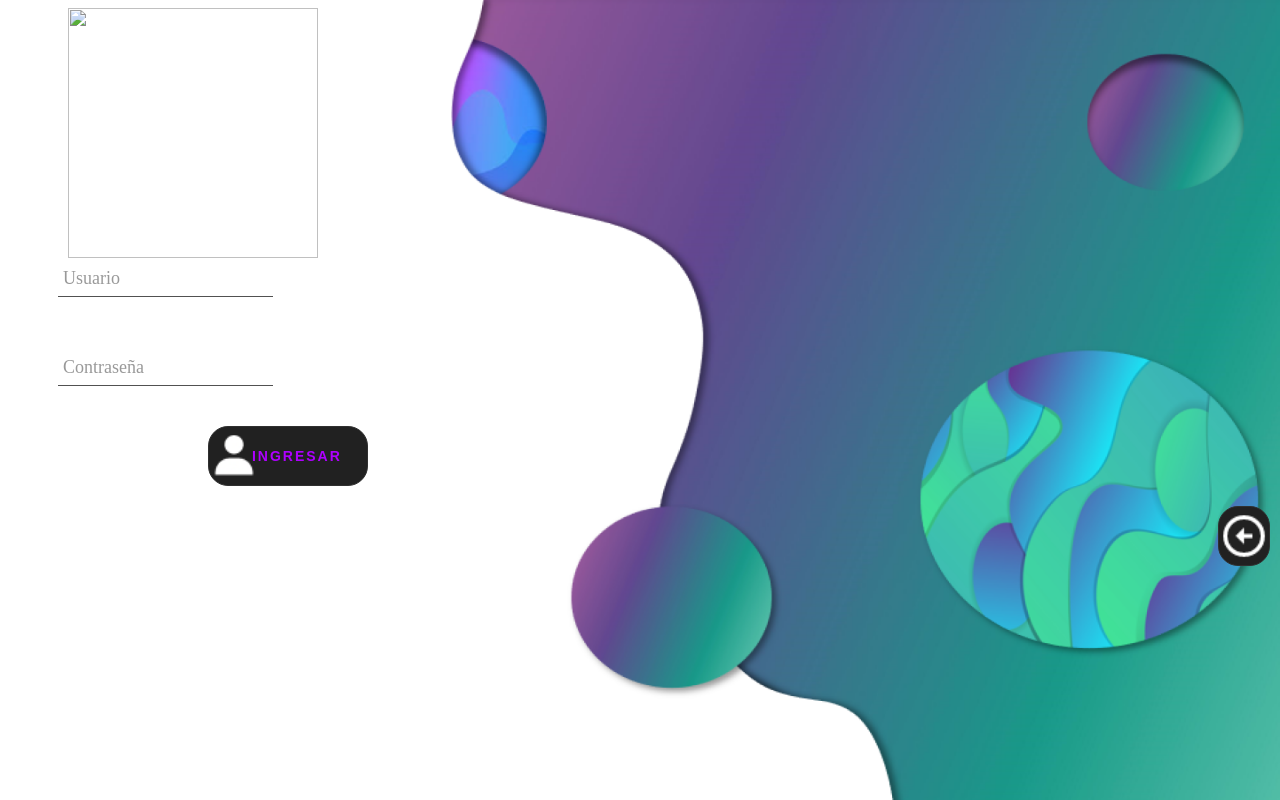
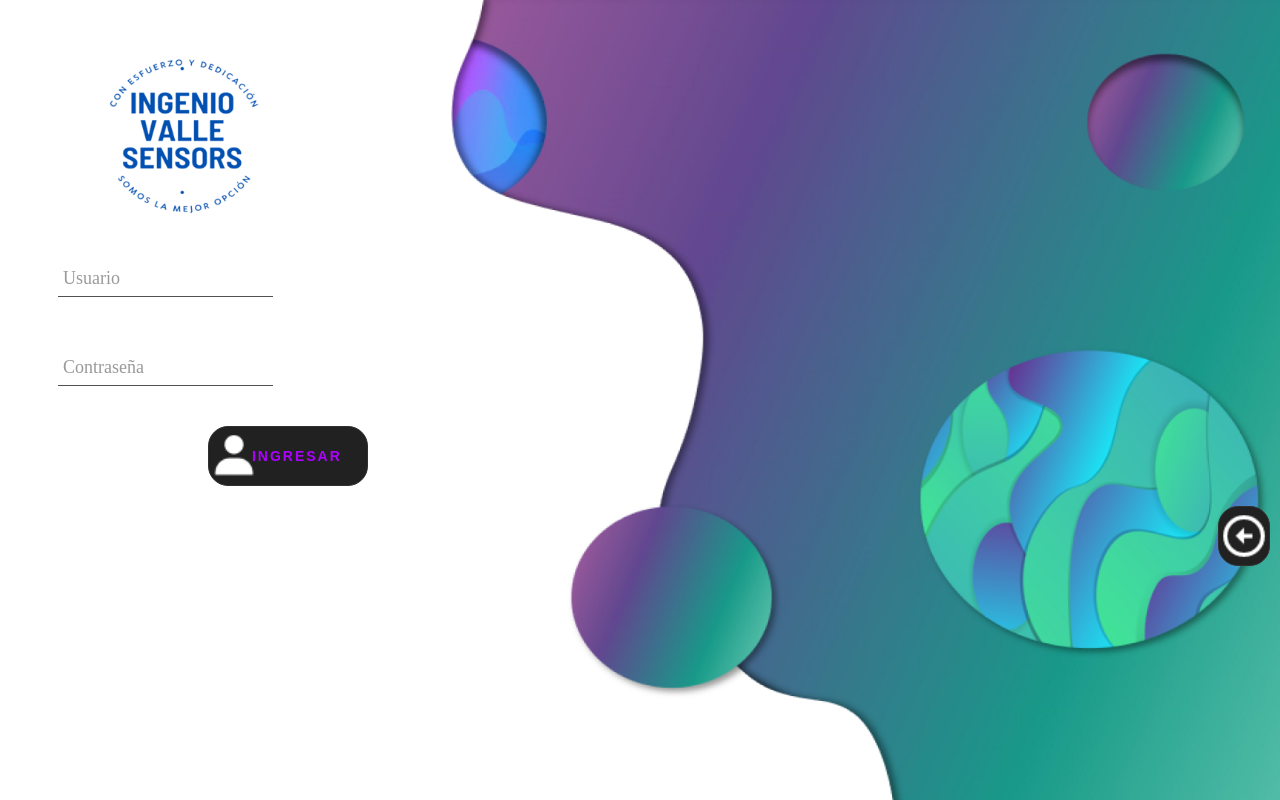
Before and after one commit to camilogonzalez7424/Ingenio-Valle-Sensores, a plain HTML site: page frontend/login.html in a window 1280 px wide. Shown: the top 800 px of the page. Drawn offline with Linux system fonts and the light colour scheme.

Commit message:
link again

```diff
--- a/frontend/login.html
+++ b/frontend/login.html
@@ -10,7 +10,7 @@
 </head>
 
 <body class="styles">
-    <img id='logo' src='/Ingenio-Valle-Sensores/frontend/frontend/img/LogoBlue.png'>
+    <img id='logo' src='/Ingenio-Valle-Sensores/frontend/img/LogoBlue.png'>
     <div class="user">
         <input id="username" required="" type="text" class="input">
         <span class="highlight"></span>
```
